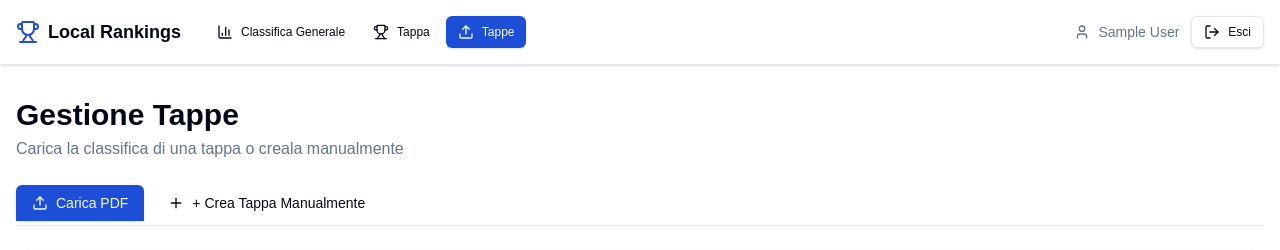
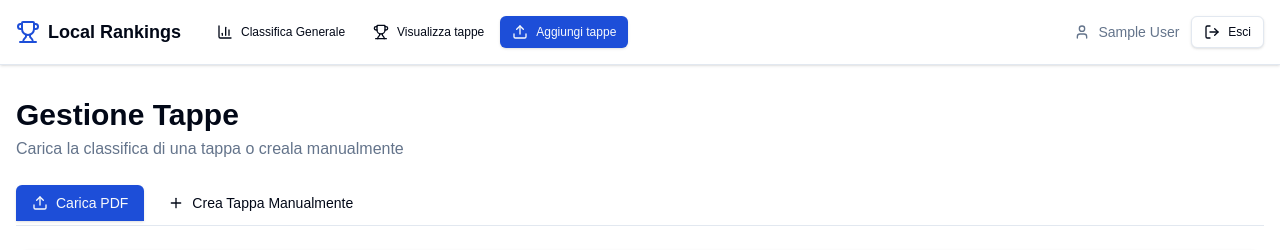
Before and after one commit to GianmarcoRuffi/local-rankings, a Next.js app: page /dashboard/upload in a window 1280 px wide. Shown: the top 250 px of the page. Built offline with nearby package versions, Linux system fonts and the light colour scheme; no server answers; sample sign-in values are in the browser's storage.

Commit message:
main: Updated

```diff
--- a/src/app/dashboard/page.tsx
+++ b/src/app/dashboard/page.tsx
@@ -6,7 +6,7 @@ export default function DashboardPage() {
       <div>
         <h1 className="text-3xl font-bold">Classifica Generale</h1>
         <p className="text-muted-foreground mt-1">
-          Classifica cumulativa di tutti i giocatori del torneo
+          Classifica cumulativa della stagione
         </p>
       </div>
       <GeneralRankingTable />
--- a/src/app/dashboard/stage/page.tsx
+++ b/src/app/dashboard/stage/page.tsx
@@ -6,7 +6,7 @@ export default function StagePage() {
       <div>
         <h1 className="text-3xl font-bold">Classifica Tappa</h1>
         <p className="text-muted-foreground mt-1">
-          Visualizza e gestisci le classifiche temporanee delle singole tappe
+          Visualizza e gestisci le classifiche delle singole tappe
         </p>
       </div>
       <StageRankingView />
--- a/src/app/dashboard/upload/page.tsx
+++ b/src/app/dashboard/upload/page.tsx
@@ -35,7 +35,7 @@ export default function UploadPage() {
           className="gap-2 rounded-b-none"
         >
           <Plus className="h-4 w-4" />
-          + Crea Tappa Manualmente
+          Crea Tappa Manualmente
         </Button>
       </div>
 
--- a/src/components/general-ranking-table.tsx
+++ b/src/components/general-ranking-table.tsx
@@ -237,7 +237,7 @@ export function GeneralRankingTable() {
             <div className="text-center py-12 text-muted-foreground">
               <Trophy className="h-12 w-12 mx-auto mb-3 opacity-30" />
               <p className="text-lg font-medium">Nessun giocatore in classifica</p>
-              <p className="text-sm">Carica una tappa PDF per iniziare</p>
+              <p className="text-sm">Aggiungi almeno una tappa per iniziare</p>
             </div>
           ) : (
             <Table>
--- a/src/components/navbar.tsx
+++ b/src/components/navbar.tsx
@@ -22,12 +22,12 @@ const navItems = [
   },
   {
     href: "/dashboard/stage",
-    label: "Tappa",
+    label: "Visualizza tappe",
     icon: Trophy,
   },
   {
     href: "/dashboard/upload",
-    label: "Tappe",
+    label: "Aggiungi tappe",
     icon: Upload,
   },
 ];
--- a/src/components/stage-ranking-view.tsx
+++ b/src/components/stage-ranking-view.tsx
@@ -53,14 +53,14 @@ function StatusBadge({ status }: { status: Stage["status"] }) {
     return (
       <Badge variant="success" className="gap-1">
         <CheckCircle className="h-3 w-3" />
-        Unita
+        Inserita
       </Badge>
     );
   if (status === "active")
     return (
       <Badge variant="warning" className="gap-1">
         <Clock className="h-3 w-3" />
-        Attiva
+        Da inserire
       </Badge>
     );
   return (
@@ -340,7 +340,7 @@ export function StageRankingView() {
         <CardHeader>
           <CardTitle className="flex items-center gap-2">
             <Flag className="h-5 w-5 text-primary" />
-            Tappe disponibili
+            Tappe giocate
           </CardTitle>
         </CardHeader>
         <CardContent>
@@ -411,7 +411,7 @@ export function StageRankingView() {
                   className="gap-2"
                 >
                   <Undo2 className="h-4 w-4" />
-                  {reverting ? "Annullamento..." : "Annulla merge"}
+                  {reverting ? "Annullamento..." : "Annulla inserimento"}
                 </Button>
               ) : (
                 <Button
@@ -420,7 +420,7 @@ export function StageRankingView() {
                   className="gap-2"
                 >
                   <Merge className="h-4 w-4" />
-                  {merging ? "Unione in corso..." : "Unisci alla classifica generale"}
+                  {merging ? "Unione in corso..." : "Inserisci nella classifica generale"}
                 </Button>
               )}
             </div>
```
